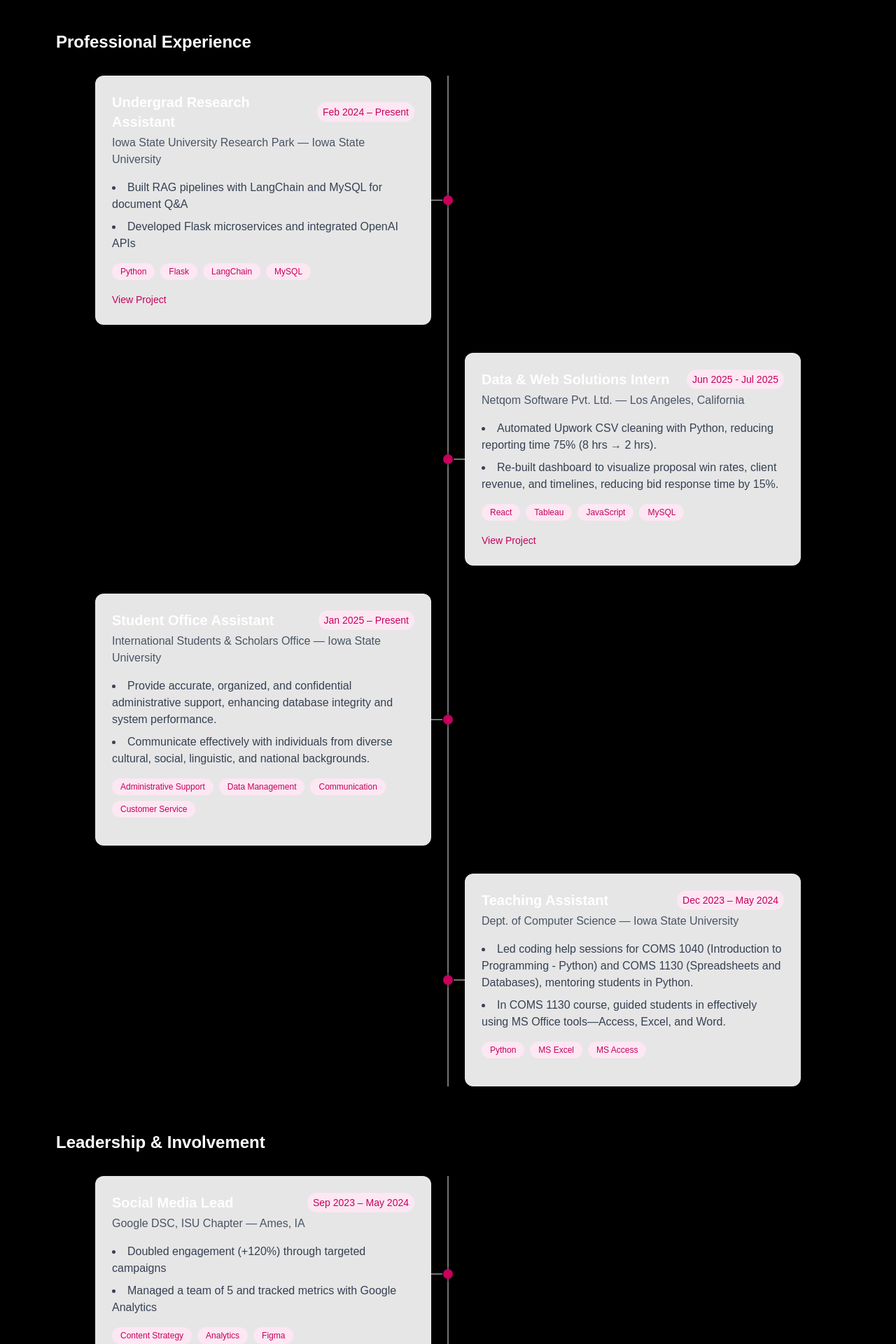
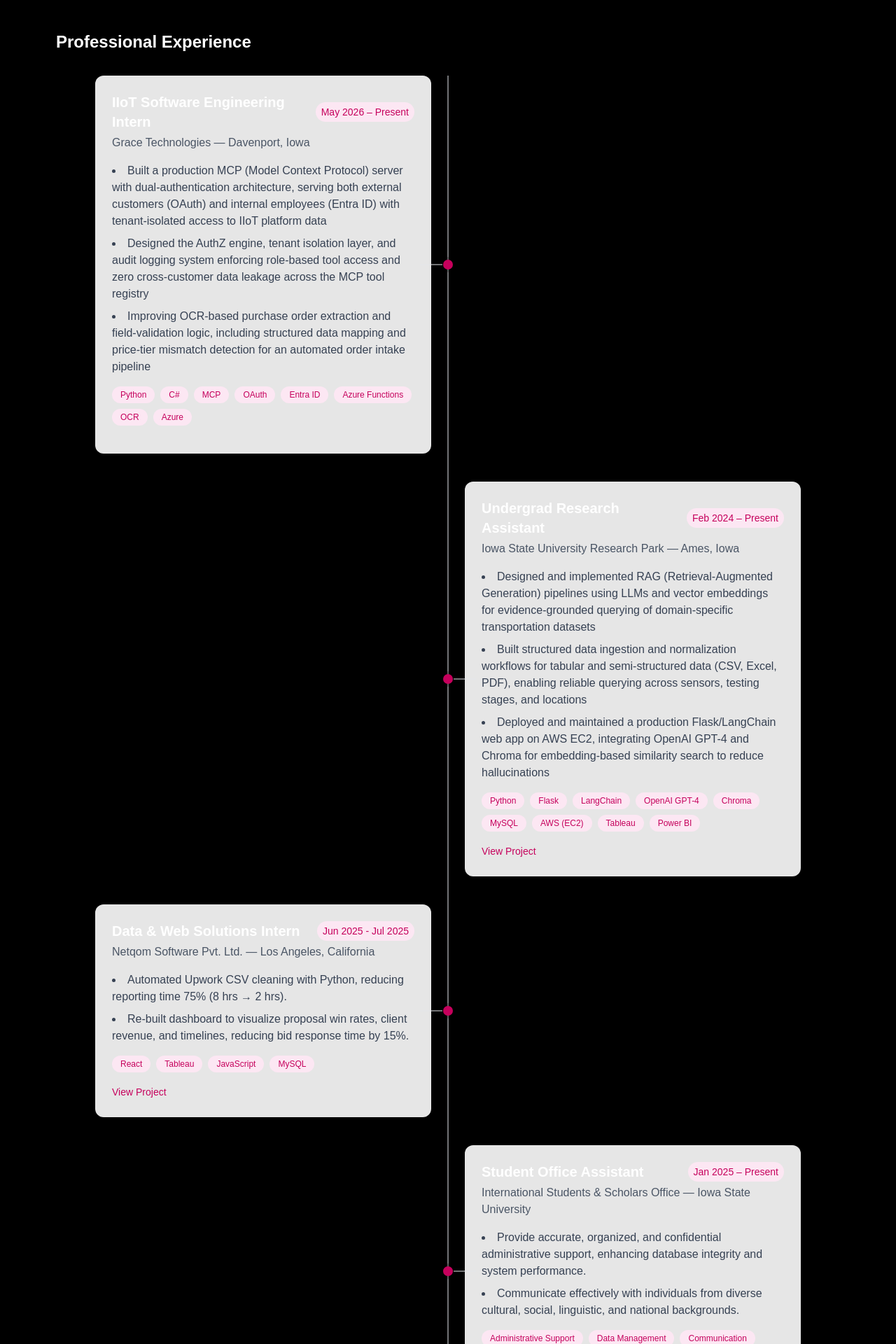
Before and after one commit to SageGarg/sageena-portfolio, a Next.js app: page /experience in a window 1280 px wide. Shown: the part 220-2140 px from the top of the page at 70% size. Built offline with nearby package versions, Linux system fonts and the light colour scheme.

Commit message:
modified experience page

```diff
--- a/src/app/(main)/about/page.tsx
+++ b/src/app/(main)/about/page.tsx
@@ -32,11 +32,22 @@
         <div className="mt-6 md:mt-0">
           <h1 className="text-4xl font-bold">About Me</h1>
           <p className="mt-4 max-w-xl text-gray-700 dark:text-gray-300">
-            I’m Sageena Garg, a junior studying Computer Science at Iowa State
-            University. I work as an undergrad research assistant, where I build
-            AI tools and mobile apps. I’ve made Android projects, full-stack web
-            apps with React and Node.js, and I’m always learning new cloud
-            services to power my work.
+            I'm Sageena Garg, a senior in Computer Science (Honors) at Iowa
+            State University, graduating May 2027. I specialize in AI systems
+            engineering — building the data pipelines, auth architecture, and
+            infrastructure that make AI systems production-ready. <br></br>
+            <br></br>I'm co-founder and primary builder of CyGPT, an AI-powered
+            academic advising platform, and I built a production MCP server with
+            dual-authentication architecture (OAuth + Entra ID) as an IIoT
+            Software Engineering Intern at Grace Technologies. I've also been
+            doing research on RAG pipelines and LLM-based systems for
+            transportation data as an undergrad researcher, which led to my
+            paper SignalVerse: Harnessing LLMs to Revolutionize Traffic Signal
+            Management, accepted for oral presentation at CTRG 2025.<br></br>
+            <br></br>
+            More broadly, I work across Android, full-stack web (React/Node.js),
+            and cloud platforms (AWS, Azure) — with a growing focus on the
+            infrastructure layer that powers AI.
           </p>
         </div>
       </div>
@@ -106,15 +117,15 @@
         <h2 className="mb-4 text-2xl font-semibold">Education</h2>
         <p className="text-gray-700 dark:text-gray-300">
           B.Sc. Computer Science, Iowa State University &nbsp; &nbsp; &nbsp;
-          &nbsp; &nbsp; &nbsp; &nbsp; &nbsp; &nbsp; &nbsp;Expected December 2026
-          • GPA: 3.52 / 4.0
+          &nbsp; &nbsp; &nbsp; &nbsp; &nbsp; &nbsp; &nbsp;May 2027 • GPA: 3.52 /
+          4.0
         </p>
       </div>
 
       {/* 7. Call to Action */}
       <div className="text-center">
         <a
-          href="/Resume__Sageena_Garg.pdf"
+          href="/Resume__SageenaGarg.pdf"
           className="rounded bg-pink-700 px-6 py-2 text-white hover:bg-pink-600"
         >
           Download Résumé
--- a/src/content/experiences.ts
+++ b/src/content/experiences.ts
@@ -11,15 +11,47 @@
 
 export const professionalExperiences: Experience[] = [
   {
+    role: "IIoT Software Engineering Intern",
+    company: "Grace Technologies",
+    location: "Davenport, Iowa",
+    dates: "May 2026 – Present",
+    responsibilities: [
+      "Built a production MCP (Model Context Protocol) server with dual-authentication architecture, serving both external customers (OAuth) and internal employees (Entra ID) with tenant-isolated access to IIoT platform data",
+      "Designed the AuthZ engine, tenant isolation layer, and audit logging system enforcing role-based tool access and zero cross-customer data leakage across the MCP tool registry",
+      "Improving OCR-based purchase order extraction and field-validation logic, including structured data mapping and price-tier mismatch detection for an automated order intake pipeline",
+    ],
+    skills: [
+      "Python",
+      "C#",
+      "MCP",
+      "OAuth",
+      "Entra ID",
+      "Azure Functions",
+      "OCR",
+      "Azure",
+    ],
+  },
+  {
     role: "Undergrad Research Assistant",
     company: "Iowa State University Research Park",
-    location: "Iowa State University",
+    location: "Ames, Iowa",
     dates: "Feb 2024 – Present",
     responsibilities: [
-      "Built RAG pipelines with LangChain and MySQL for document Q&A",
-      "Developed Flask microservices and integrated OpenAI APIs",
+      "Designed and implemented RAG (Retrieval-Augmented Generation) pipelines using LLMs and vector embeddings for evidence-grounded querying of domain-specific transportation datasets",
+      "Built structured data ingestion and normalization workflows for tabular and semi-structured data (CSV, Excel, PDF), enabling reliable querying across sensors, testing stages, and locations",
+      "Deployed and maintained a production Flask/LangChain web app on AWS EC2, integrating OpenAI GPT-4 and Chroma for embedding-based similarity search to reduce hallucinations",
     ],
-    skills: ["Python", "Flask", "LangChain", "MySQL"],
+    skills: [
+      "Python",
+      "Flask",
+      "LangChain",
+      "OpenAI GPT-4",
+      "Chroma",
+      "MySQL",
+      "AWS (EC2)",
+      "Tableau",
+      "Power BI",
+    ],
     link: "/projects#signal-verse",
   },
   {
@@ -69,37 +101,65 @@
 
 export const leadershipExperiences: Experience[] = [
   {
-    role: "Social Media Lead",
-    company: "Google DSC, ISU Chapter",
+    role: "Vice President",
+    company: "LAS Student Council, Iowa State University",
     location: "Ames, IA",
-    dates: "Sep 2023 – May 2024",
+    dates: "Aug 2026 – Present",
     responsibilities: [
-      "Doubled engagement (+120%) through targeted campaigns",
-      "Managed a team of 5 and tracked metrics with Google Analytics",
+      "Promoted from Secretary to Vice President after one term",
+      "Lead council initiatives representing the College of Liberal Arts and Sciences student body",
     ],
-    skills: ["Content Strategy", "Analytics", "Figma"],
+    skills: ["Leadership", "Student Governance"],
   },
   {
-    role: "Social Media Lead",
-    company: "Google DSC, ISU Chapter",
+    role: "Director of Technology",
+    company: "180 Degrees Consulting, ISU Chapter",
     location: "Ames, IA",
-    dates: "Sep 2023 – May 2024",
+    dates: "Jan 2026 – Present",
     responsibilities: [
-      "Doubled engagement (+120%) through targeted campaigns",
-      "Managed a team of 5 and tracked metrics with Google Analytics",
+      "Led technology strategy across client consulting engagements, meeting directly with clients to scope needs and manage delivery for two concurrent projects",
+      "Directing a shift toward supporting socially conscious organizations pro bono, expanding the chapter's mission-driven client base",
     ],
-    skills: ["Content Strategy", "Analytics", "Figma"],
+    skills: ["Client Management", "Technical Strategy", "Consulting"],
   },
   {
-    role: "Social Media Lead",
-    company: "Google DSC, ISU Chapter",
+    role: "Appointed Member",
+    company: "LAS Pulse (Dean's Undergraduate Student Advisory Council)",
     location: "Ames, IA",
-    dates: "Sep 2023 – May 2024",
+    dates: "2026-27",
     responsibilities: [
-      "Doubled engagement (+120%) through targeted campaigns",
-      "Managed a team of 5 and tracked metrics with Google Analytics",
+      "Appointed to advise Dean Benjamin Withers and college leadership on student climate, culture, and access within the College of Liberal Arts and Sciences",
     ],
-    skills: ["Content Strategy", "Analytics", "Figma"],
+    skills: ["Advisory", "Student Advocacy"],
   },
-  // …add more leadership roles…
+  {
+    role: "Secretary",
+    company: "LAS Student Council, Iowa State University",
+    location: "Ames, IA",
+    dates: "Jan 2026 – May 2026",
+    responsibilities: [
+      "Managed council records, meeting minutes, and internal communications for the College of Liberal Arts and Sciences student body",
+    ],
+    skills: ["Organization", "Communication"],
+  },
+  {
+    role: "Undergraduate Research Ambassador",
+    company: "Iowa State University",
+    location: "Ames, IA",
+    dates: "2025 – Present",
+    responsibilities: [
+      "Promote undergraduate research opportunities through social media and outreach initiatives",
+    ],
+    skills: ["Outreach", "Social Media"],
+  },
+  {
+    role: "Industry Relations Chair",
+    company: "ISU Data Science Club",
+    location: "Ames, IA",
+    dates: "– Dec 2025",
+    responsibilities: [
+      "Built relationships with 5+ companies and hosted 3 networking events with 50+ attendees",
+    ],
+    skills: ["Industry Relations", "Event Planning"],
+  },
 ];
```
